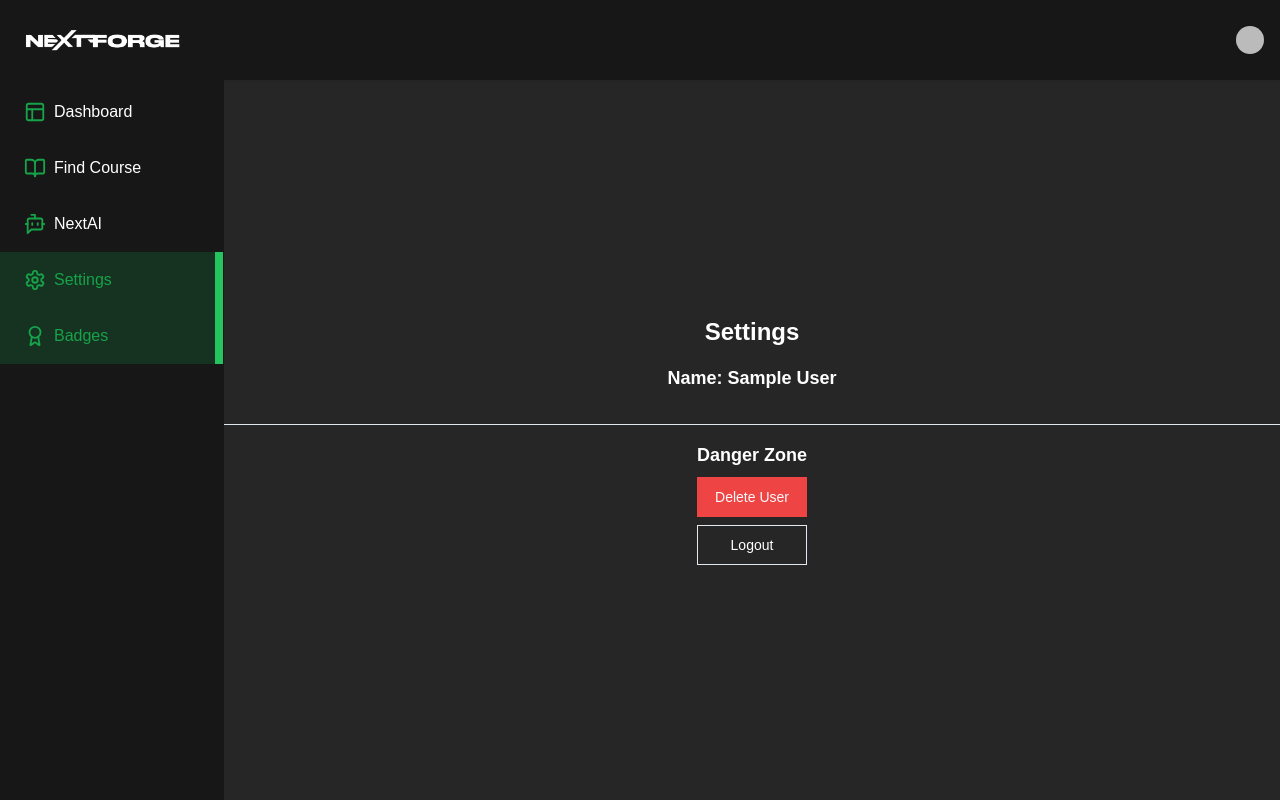
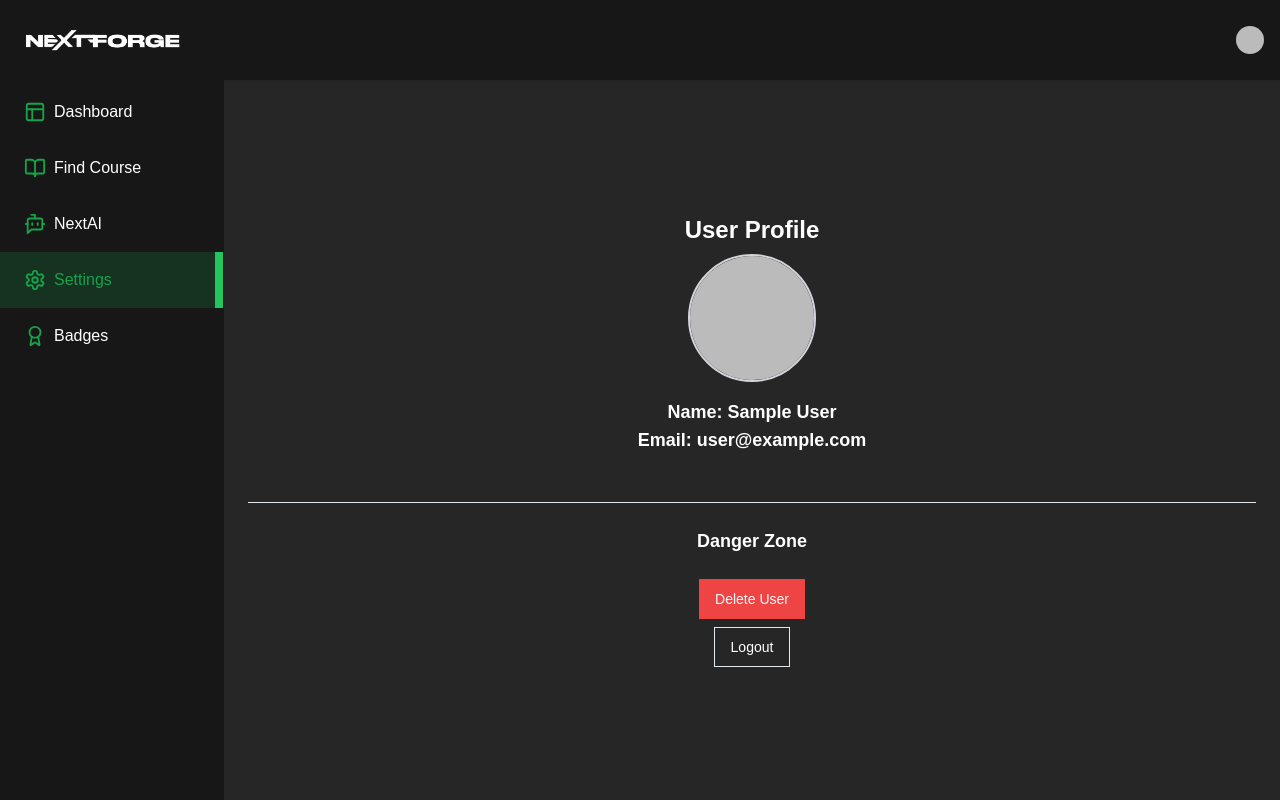
Before and after one commit to bribloom/NextForge2.0, a Next.js app: page /settingside in a window 1280 px wide. Built offline with nearby package versions, Linux system fonts and the light colour scheme; no server answers; sample sign-in values are in the browser's storage; some icons are missing.

Commit message:
Removed: Stripe/Webhook API KEYS & Files

```diff
--- a/app/(course)/courses/[courseId]/chapters/[chapterId]/page.tsx
+++ b/app/(course)/courses/[courseId]/chapters/[chapterId]/page.tsx
@@ -63,7 +63,7 @@ const ChapterIdPage = async ({
              {isLocked && (
                 <Banner
                 variant={"warning"}
-                    label="You need to purchase this course to watch this chapter."
+                    label="You need to enroll this course to watch this chapter."
                 />
             )}
             <div className="flex flex-col max-w-4xl mx-auto pb-20">
@@ -93,7 +93,6 @@ const ChapterIdPage = async ({
                             ):(
                             <CourseEnrollButton
                                 courseId={params.courseId}
-                                price={course.price!}
                             />
                         )}
                    </div>
@@ -113,7 +112,7 @@ const ChapterIdPage = async ({
                                      <a href={attachment.url}
                                         target="_blank"
                                         key={attachment.id}
-                                        className="flex items-center p-3  w-full bg-neutral-700 border text-purple-500 hover:underline"
+                                        className="flex items-center p-3  w-full bg-neutral-700 border text-emerald-500 hover:underline"
                                      >
                                         <File />
                                         <p className="line-clamp-1">
--- a/app/(dashboard)/(routes)/badges/page.tsx
+++ b/app/(dashboard)/(routes)/badges/page.tsx
@@ -14,15 +14,16 @@ const BadgesPage = async () => {
         where: { userId },
         include: {
             course: true, // Assuming you want course details
+            chapter: true, // Include the chapter details
         },
     });
 
     return (
-        <div className="grid grid-cols-1 md:grid-cols-2 lg:grid-cols-3 gap-4">
+        <div className="mt-5 ml-5 mr-5 mb-5 grid grid-cols-1 md:grid-cols-2 lg:grid-cols-3 gap-4">
             {badges.map((badge) => (
-                <div key={badge.id} className="border rounded-lg p-4 bg-purple-900">
+                <div key={badge.id} className="border rounded-lg p-4 bg-emerald-600">
                     <h3 className="text-lg font-semibold">{badge.course.title}</h3>
-                    <p className="text-sm">Completed Chapter: {badge.chapterId}</p>
+                    <p className="text-sm font-semibold">Completed Chapter: {badge.chapter.title}</p>
                     <span className="badge">🏅 Badge Earned!</span>
                 </div>
             ))}
--- a/app/(dashboard)/(routes)/settingside/page.tsx
+++ b/app/(dashboard)/(routes)/settingside/page.tsx
@@ -15,7 +15,6 @@ const SettingsPage = () => {
         const confirmed = window.confirm("Are you sure you want to delete your account? This action cannot be undone.");
         if (confirmed) {
             // Call your API to delete the user
-            // Example: await axios.delete(`/api/users/${user.id}`);
             alert("User  deleted successfully!"); // Replace with actual deletion logic
             signOut(); // Sign out the user after deletion
             router.push("/"); // Redirect to home or sign-in page
@@ -23,21 +22,36 @@ const SettingsPage = () => {
     };
 
     return (
-        <div className="h-full flex items-center justify-center font-bold flex-col">
-            <h1 className="text-2xl font-semibold mb-4">Settings</h1>
+        <div className="flex flex-col items-center justify-center h-full p-6 bg-neutral-800">
 
-            {/* Display User Name */}
+            {/* Display User Profile */}
             {user && (
-                <div className="text-lg font-semibold mb-4">
-                   Name: {user.firstName} {user.lastName}
+                <div className="text-lg font-semibold text-white mb-6 text-center">
+                    <h2 className="text-2xl mb-2">User  Profile</h2>
+                    {/* Profile Picture Container */}
+                    <div className="flex justify-center mb-4">
+                        {user.imageUrl ? (
+                            <img
+                                src={user.imageUrl}
+                                alt="Profile Picture"
+                                className="rounded-full w-32 h-32 border-2 border-gray-300"
+                            />
+                        ) : (
+                            <div className="rounded-full w-32 h-32 bg-gray-300 flex items-center justify-center">
+                                <span className="text-gray-500">No Image</span>
+                            </div>
+                        )}
+                    </div>
+                    <p className="text-lg">Name: {user.firstName} {user.lastName}</p>
+                    <p className="text-lg">Email: {user.emailAddresses[0]?.emailAddress}</p>
                 </div>
             )}
 
             {/* Separator for Danger Zone */}
-            <Separator className="my-4" />
+            <Separator className="my-6 w-full" />
 
-            <div className="flex flex-col">
-                <h2 className="text-lg font-semibold">Danger Zone</h2>
+            <div className="flex flex-col items-center">
+                <h2 className="text-lg font-semibold text-white mb-4">Danger Zone</h2>
                 <Button variant="destructive" onClick={handleDeleteUser } className="mt-2 rounded-md">
                     Delete User
                 </Button>
--- a/app/(dashboard)/_components/sidebar-routes.tsx
+++ b/app/(dashboard)/_components/sidebar-routes.tsx
@@ -36,7 +36,7 @@ const guestRoutes = [
     {
     icon:AwardIcon,
     label:"Badges",
-    href:"/settingside"
+    href:"/badges"
     },
 
 
--- a/app/api/webhook/route.ts
+++ /dev/null
@@ -1,46 +0,0 @@
-import Stripe from "stripe";
-import { headers } from "next/headers";
-import { NextResponse } from "next/server";
-import { stripe } from "@/lib/stripe";
-import { db } from "@/lib/db";
-
-export async function POST(req:Request) {
-    const body = await req.text();
-    const signature = headers().get("Stripe-Signature") as string;
-
-    let event: Stripe.Event;
-
-    try{
-        event = stripe.webhooks.constructEvent(
-            body,
-            signature,
-            process.env.STRIPE_WEBHOOK_SECRET!
-        )
-    }catch (error: any) {
-        return new NextResponse(`Webhook Error: ${error.message}`, {status:400})
-    }
-
-    const session = event.data.object as Stripe.Checkout.Session;
-    const userId = session?.metadata?.userId;
-    const courseId = session?.metadata?.courseId;
-
-    if(event.type === "checkout.session.completed"){
-        if(!userId || !courseId) {
-            return new NextResponse(`Webhook Error: Missing metadata`,{status:400});
-        }
-
-        await db.purchase.create({
-            data: {
-                courseId: courseId,
-                userId: userId,
-            }
-        });
-
-    }else {
-        return new NextResponse(`Webhook Error: Unhandled event type ${event.type}`, {status: 200})
-    }
-
-
-    return new NextResponse(null, {status: 200});
-
-}
--- a/lib/stripe.ts
+++ /dev/null
@@ -1,8 +0,0 @@
-import Stripe from "stripe";
-
-
-export const stripe = new Stripe(process.env.STRIPE_API_KEY!, {
-    apiVersion: "2024-09-30.acacia",
-    typescript: true,
-
-});
--- a/package.json
+++ b/package.json
@@ -28,6 +28,7 @@
     "@tanstack/react-table": "^8.20.5",
     "@uploadthing/react": "^7.0.2",
     "axios": "^1.7.7",
+    "cheerio": "^1.0.0",
     "class-variance-authority": "^0.7.0",
     "clsx": "^2.1.1",
     "cmdk": "^1.0.0",
```
Also changed, not shown: 2 other files (tests, documents, lock files or other folders).
